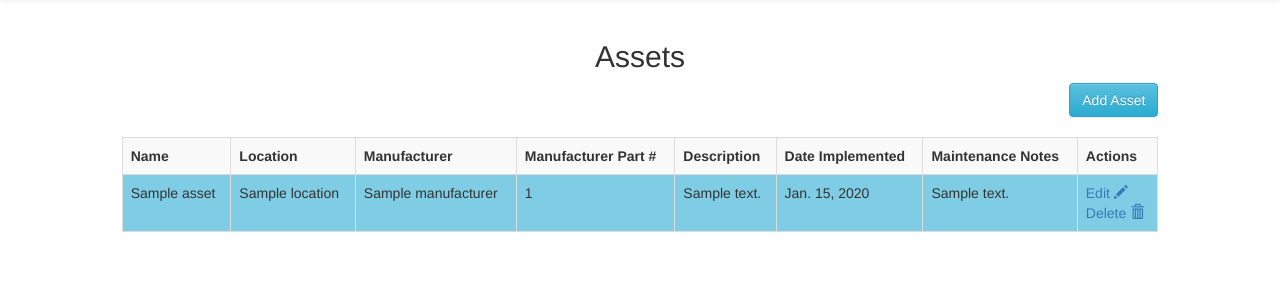
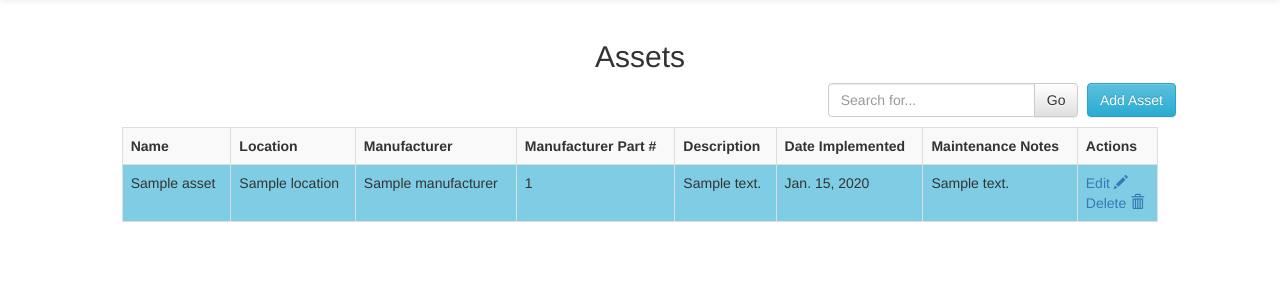
Before and after one commit to tyanderson/GroupProject, a Django app: page /GroupProject3/ in a window 1280 px wide. Shown: the part 51-351 px from the top of the page. Run offline with Django 3.2, Linux system fonts and the light colour scheme; tables that the repository leaves empty hold one stand-in row (values such as "Sample post"); some libraries are stand-ins or nearby versions.

Commit message:
fixed select boxes for foreign keys and added search for assets

```diff
--- a/GroupProject3/forms.py
+++ b/GroupProject3/forms.py
@@ -9,8 +9,8 @@ class assetForm(forms.ModelForm):
 		fields = '__all__'
 		widgets = {
             'name': forms.TextInput(attrs={'class': 'form-control'}),
-			'location': forms.TextInput(attrs={'class': 'form-control'}),
-			'organization': forms.TextInput(attrs={'class': 'form-control'}),
+			'location': forms.Select(attrs={'class': 'form-control'}),
+			'organization': forms.Select(attrs={'class': 'form-control'}),
 			'manufacturer': forms.Select(attrs={'class': 'form-control'}),
 			'part_number': forms.NumberInput(attrs={'class': 'form-control'}),
 			'description': forms.Textarea(attrs={'class': 'form-control'}),
--- a/GroupProject3/templates/index.html
+++ b/GroupProject3/templates/index.html
@@ -4,9 +4,19 @@
     <div class="col-md-1"></div>
     <div class="col-md-10">
     	<h2 class="text-center">Assets</h2>
-       	<form class="text-right">
-        	<a href="/GroupProject3/addAsset/" class="btn btn-info">Add Asset</a>
-    	</form>
+        <div class="col-md-3 col-md-offset-8" style="padding-bottom:10px;">
+            <div class="input-group">
+                <form action="/GroupProject3/searchAssets/" method="post">
+                    <input type="text" class="form-control" placeholder="Search for..." name="searchString">
+                    <span class="input-group-btn" style="display:block; ">
+                            <input class="btn btn-default" value="Go" type="submit">Go</input>
+                    </span>
+                </form>
+            </div>
+        </div>
+        <div class="col-md-1">
+            <a href="/GroupProject3/addAsset/" class="btn btn-info">Add Asset</a>
+        </div>
     	<br>
 		<table class="table table-striped table-hover table-bordered info">
 			<tr class="">
--- a/GroupProject3/templates/master.html
+++ b/GroupProject3/templates/master.html
@@ -18,7 +18,6 @@
             form div {
                 padding-bottom: 20px;
             }
-
         </style>
   </head>
 
--- a/GroupProject3/urls.py
+++ b/GroupProject3/urls.py
@@ -6,6 +6,7 @@ urlpatterns = [
     url(r'^addAsset/', views.addAsset, name='addAsset'),
     url(r'^editAsset/([0-9]+$)', views.editAsset, name='editAsset'),
     url(r'^deleteAsset/([0-9]+$)', views.deleteAsset, name='deleteAsset'),
+    url(r'^searchAssets/', views.searchAssets, name='searchAssets'),
 
     url(r'^manufacturers/', views.manufacturers, name='manufacturers'),
     url(r'^addManufacturer/', views.addManufacturer, name='addManufacturer'),
--- a/GroupProject3/views.py
+++ b/GroupProject3/views.py
@@ -2,7 +2,6 @@ from django.shortcuts import render, redirect
 import GroupProject3.models as mod
 from .forms import assetForm, organizationForm, locationForm, manufacturerForm
 from django.views.generic.edit import UpdateView
-
 
 
 def index(request):
@@ -11,7 +10,6 @@ def index(request):
 
     context['assets'] = assets
     return render(request, 'index.html', context)
-
 
 
 def addAsset(request):
@@ -49,6 +47,16 @@ def editAsset(request, int):
 
     return render(request, 'editAsset.html', context)
 
+
+def searchAssets(request):
+    context = {}
+    print("got in")
+    if request.META['REQUEST_METHOD'] == 'POST':
+        print("searching")
+        str = request.POST.get('searchString')
+        context['assets'] = mod.asset.objects.all().filter(name__icontains=str)
+
+    return render(request, 'index.html', context)
 
 
 def deleteAsset(request, int):
@@ -118,7 +126,6 @@ def editManufacturer(request, int):
     return render(request, 'editManufacturer.html', context)
 
 
-
 def deleteManufacturer(request, int):
     context = {}
     if request.META['REQUEST_METHOD'] == 'POST':
@@ -183,7 +190,6 @@ def editOrganization(request, int):
     context['form'] = form
 
     return render(request, 'editOrganization.html', context)
-
 
 
 def deleteOrganization(request, int):
@@ -253,7 +259,6 @@ def editLocation(request, int):
     return render(request, 'editLocation.html', context)
 
 
-
 def deleteLocation(request, int):
     context = {}
     if request.META['REQUEST_METHOD'] == 'POST':
```
